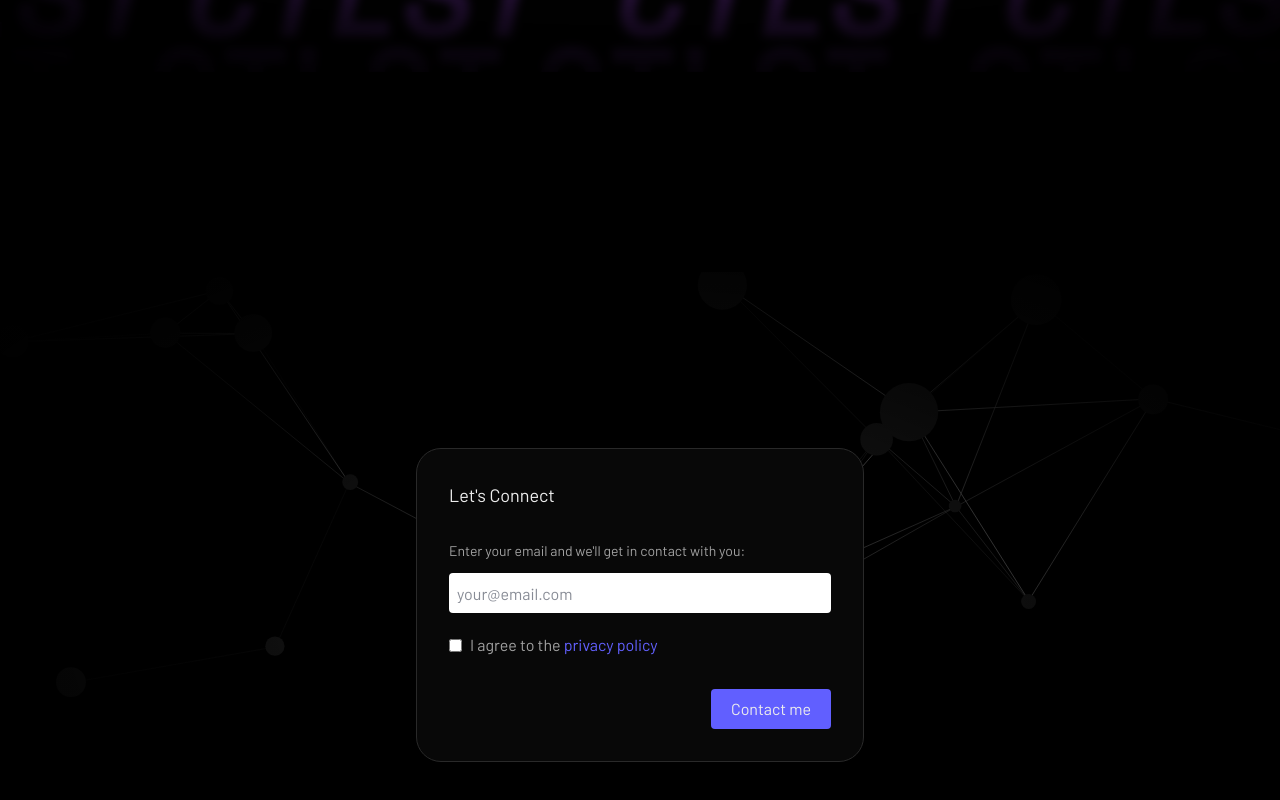
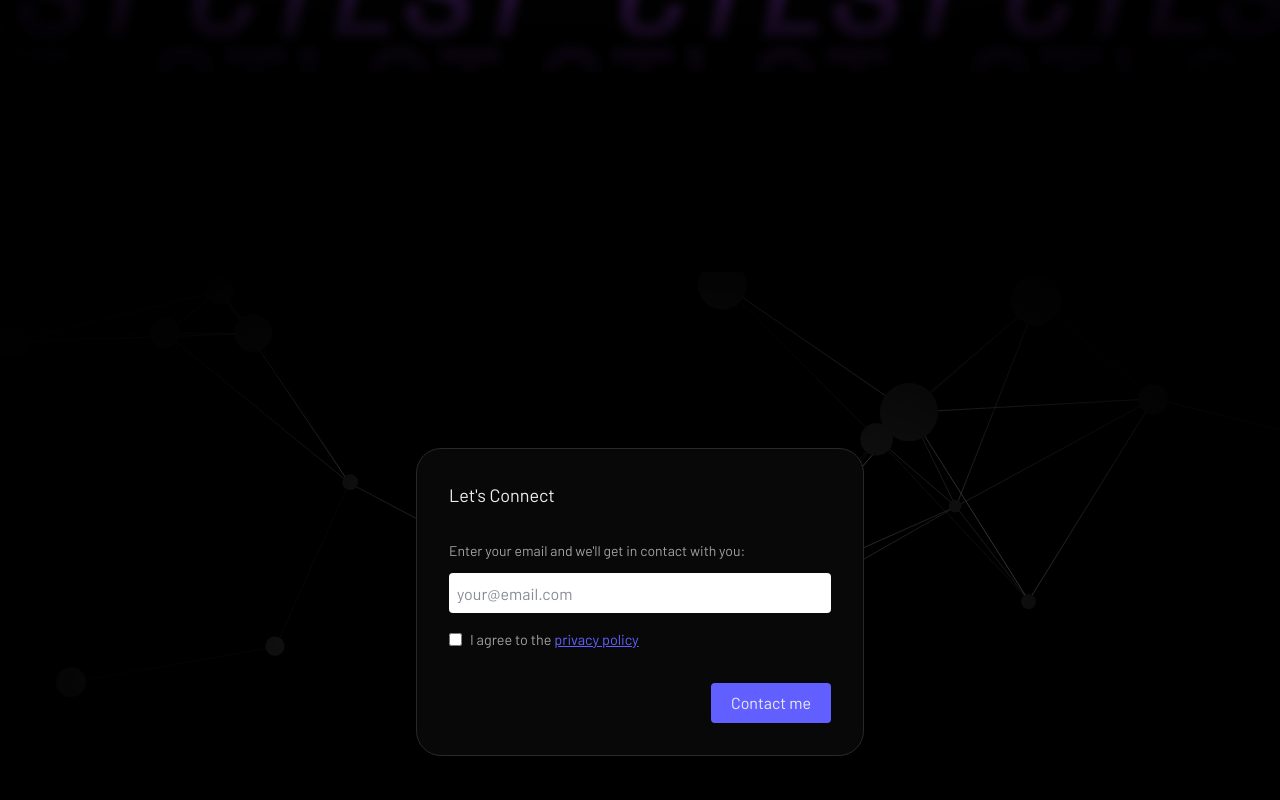
Before and after one commit to MauLight/next-symetria-landing, a Next.js app: page /en in a window 1280 px wide. Shown: the part 5790-6590 px from the top of the page. Built offline with nearby package versions, Linux system fonts and the light colour scheme.

Commit message:
feat: add minor styling to privacy policy

```diff
--- a/src/app/components/contact-form.tsx
+++ b/src/app/components/contact-form.tsx
@@ -208,10 +208,10 @@ export default function ContactForm({ parent }: { parent: RectReadOnly }) {
                                                                 />
                                                             </div>
 
-                                                            <div className='text-sym-text-secondary mt-5 flex gap-x-2 items-center'>
+                                                            <div className='text-sym-text-secondary mt-4 flex gap-x-2 items-center'>
                                                                 <input type="checkbox" id="privacyConsent" name="privacyConsent" required />
-                                                                <label htmlFor="privacyConsent">
-                                                                    I agree to the <a className='text-indigo-500' href="/privacy-policy" target="_blank">privacy policy</a>
+                                                                <label className='text-[0.9rem]' htmlFor="privacyConsent">
+                                                                    I agree to the <a className='text-indigo-500 underline' href="/privacy-policy" target="_blank">privacy policy</a>
                                                                 </label>
                                                             </div>
 
```
